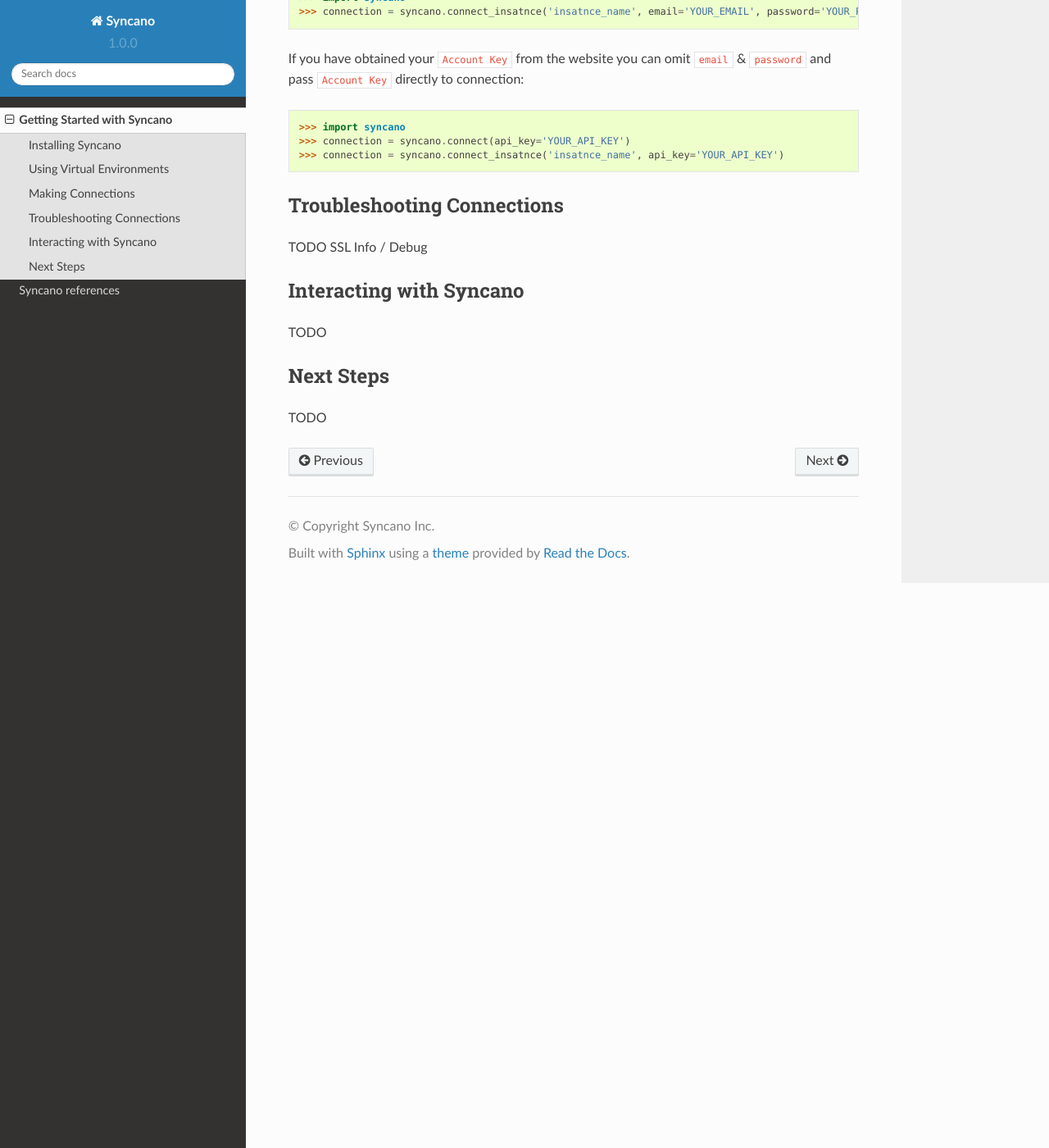
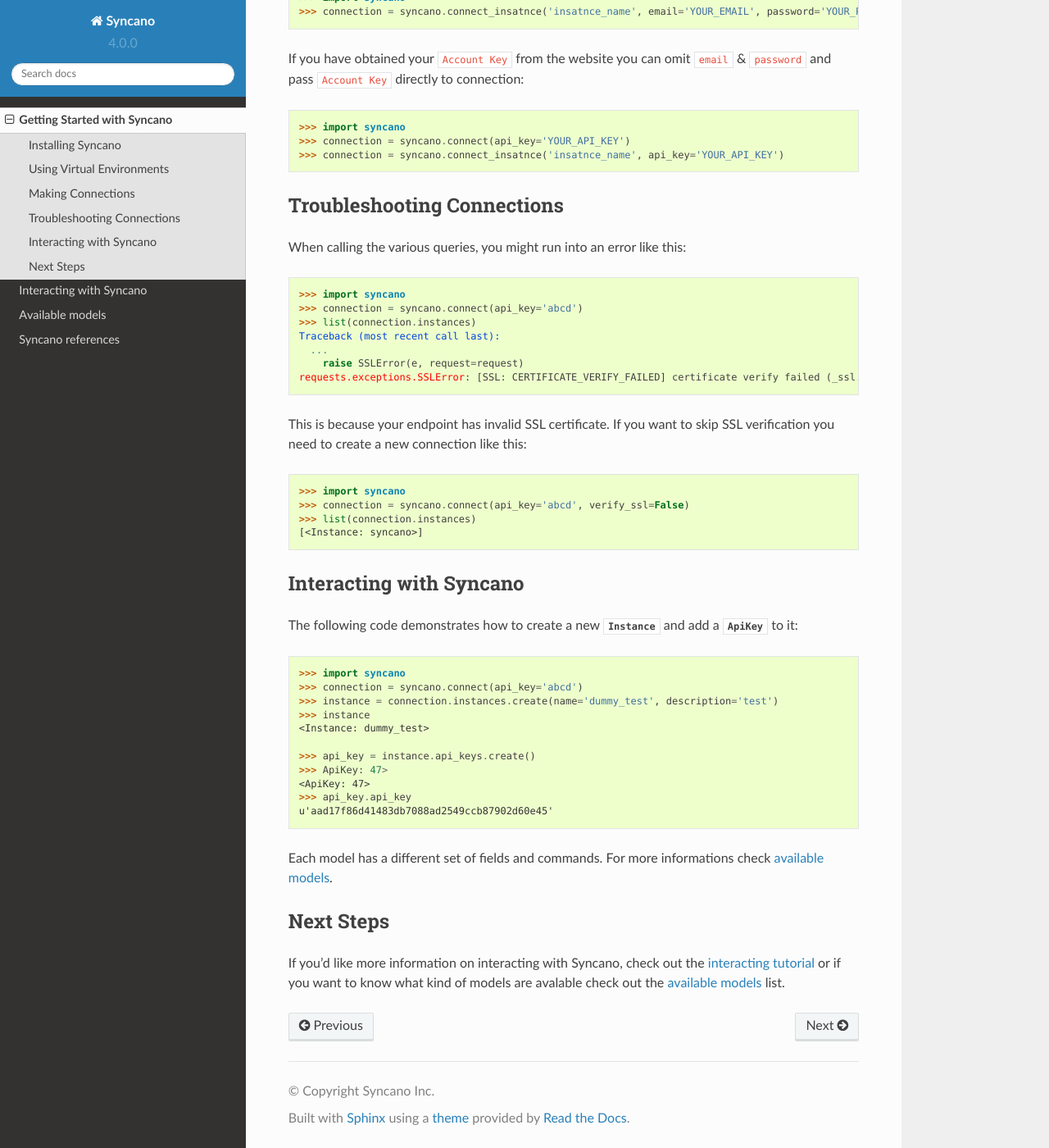
Before and after one commit to Syncano/syncano-python, a Sphinx documentation site: the page built from docs/source/getting_started.rst, in a window 1280 px wide and 1400 px high, scrolled down 1757 px. Shown: the whole window at 82% size. Built offline with Sphinx 7.4.7 and the Read the Docs theme 2.0.0, drawn with Linux system fonts in a browser that asks for light colours; some of the changed text lies outside the part shown.

Commit message:
[SYNPYTH-7] getting_started & docs

```diff
--- a/docs/source/conf.py
+++ b/docs/source/conf.py
@@ -39,8 +39,8 @@ source_suffix = '.rst'
 master_doc = 'index'
 project = 'Syncano'
 copyright = 'Syncano Inc'
-version = '1.0.0'
-release = '1.0.0'
+version = '4.0.0'
+release = '4.0.0'
 # language = None
 # today = ''
 # today_fmt = '%B %d, %Y'
--- a/docs/source/getting_started.rst
+++ b/docs/source/getting_started.rst
@@ -73,7 +73,7 @@ Making Connections
     >>> import syncano
     >>> connection = syncano.connect(email='YOUR_EMAIL', password='YOUR_PASSWORD')
 
-If you want to connect directly to chosen instance you can use ``connect_instance`` function::
+If you want to connect directly to chosen instance you can use :func:`~syncano.connect_instance` function::
 
     >>> import syncano
     >>> connection = syncano.connect_insatnce('insatnce_name', email='YOUR_EMAIL', password='YOUR_PASSWORD')
@@ -87,17 +87,46 @@ If you have obtained your ``Account Key`` from the website you can omit ``email`
 
 Troubleshooting Connections
 ---------------------------
+When calling the various queries, you might run into an error like this:
 
-TODO SSL Info / Debug
+    >>> import syncano
+    >>> connection = syncano.connect(api_key='abcd')
+    >>> list(connection.instances)
+    Traceback (most recent call last):
+      ...
+        raise SSLError(e, request=request)
+    requests.exceptions.SSLError: [SSL: CERTIFICATE_VERIFY_FAILED] certificate verify failed (_ssl.c:581)
 
+This is because your endpoint has invalid SSL certificate.
+If you want to skip SSL verification you need to create a new connection like this::
+
+    >>> import syncano
+    >>> connection = syncano.connect(api_key='abcd', verify_ssl=False)
+    >>> list(connection.instances)
+    [<Instance: syncano>]
 
 Interacting with Syncano
 ------------------------
 
-TODO
+The following code demonstrates how to create a new :class:`~syncano.models.base.Instance`
+and add a :class:`~syncano.models.base.ApiKey` to it::
 
+    >>> import syncano
+    >>> connection = syncano.connect(api_key='abcd')
+    >>> instance = connection.instances.create(name='dummy_test', description='test')
+    >>> instance
+    <Instance: dummy_test>
+
+    >>> api_key = instance.api_keys.create()
+    >>> ApiKey: 47>
+    <ApiKey: 47>
+    >>> api_key.api_key
+    u'aad17f86d41483db7088ad2549ccb87902d60e45'
+
+Each model has a different set of fields and commands. For more informations check :ref:`available models <models>`.
 
 Next Steps
 ----------
 
-TODO
+If you'd like more information on interacting with Syncano, check out the :ref:`interacting tutorial<interacting>` or if you
+want to know what kind of models are avalable check out the :ref:`available models <models>` list.
--- a/docs/source/index.rst
+++ b/docs/source/index.rst
@@ -8,7 +8,7 @@ Syncano: A Python interface to Syncano services
 Getting Started
 ---------------
 
-If you've never used ``syncano`` before, you should read the :doc:`Getting Started with syncano <getting_started>`
+If you've never used ``syncano`` before, you should read the :doc:`Getting Started with Syncano <getting_started>`
 guide to get familiar with ``syncano`` & its usage.
 
 
@@ -18,6 +18,8 @@ Contents:
    :maxdepth: 2
 
    getting_started
+   interacting
+   models
    refs/syncano
 
 
--- /dev/null
+++ b/docs/source/models.rst
@@ -0,0 +1,5 @@
+.. _models:
+
+================
+Available models
+================
--- a/syncano/__init__.py
+++ b/syncano/__init__.py
@@ -50,7 +50,7 @@ def connect(*args, **kwargs):
     :rtype: :class:`syncano.models.registry.Registry`
     :return: A models registry
 
-    Example::
+    Usage::
 
         connection = syncano.connect(email='', password='')
         connection = syncano.connect(api_key='')
@@ -86,7 +86,7 @@ def connect_instance(name=None, *args, **kwargs):
     :rtype: :class:`syncano.models.base.Instance`
     :return: Instance object
 
-    Example::
+    Usage::
 
         my_instance = syncano.connect_instance('my_instance_name', email='', password='')
         my_instance = syncano.connect_instance('my_instance_name', api_key='')
```
Also changed, not shown: docs/source/interacting.rst (added, +41 -0 lines), 2 other files.
